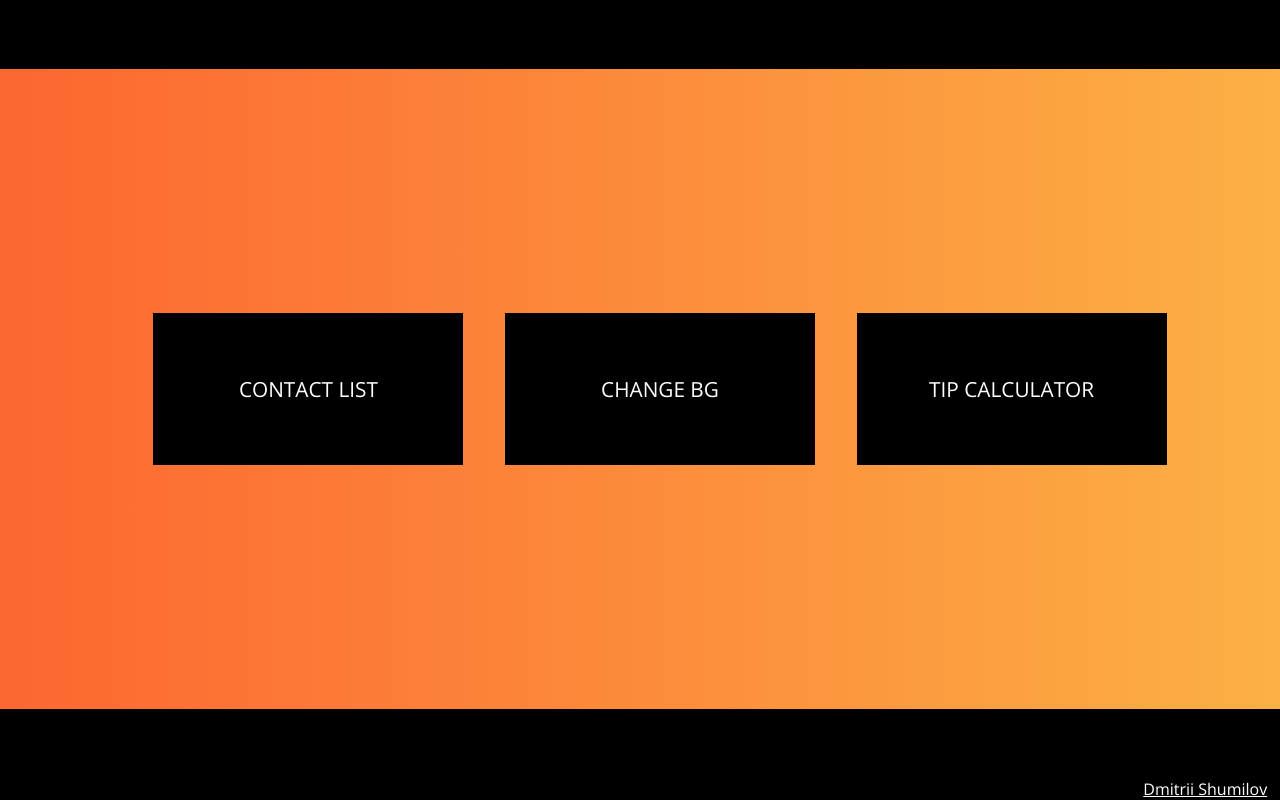
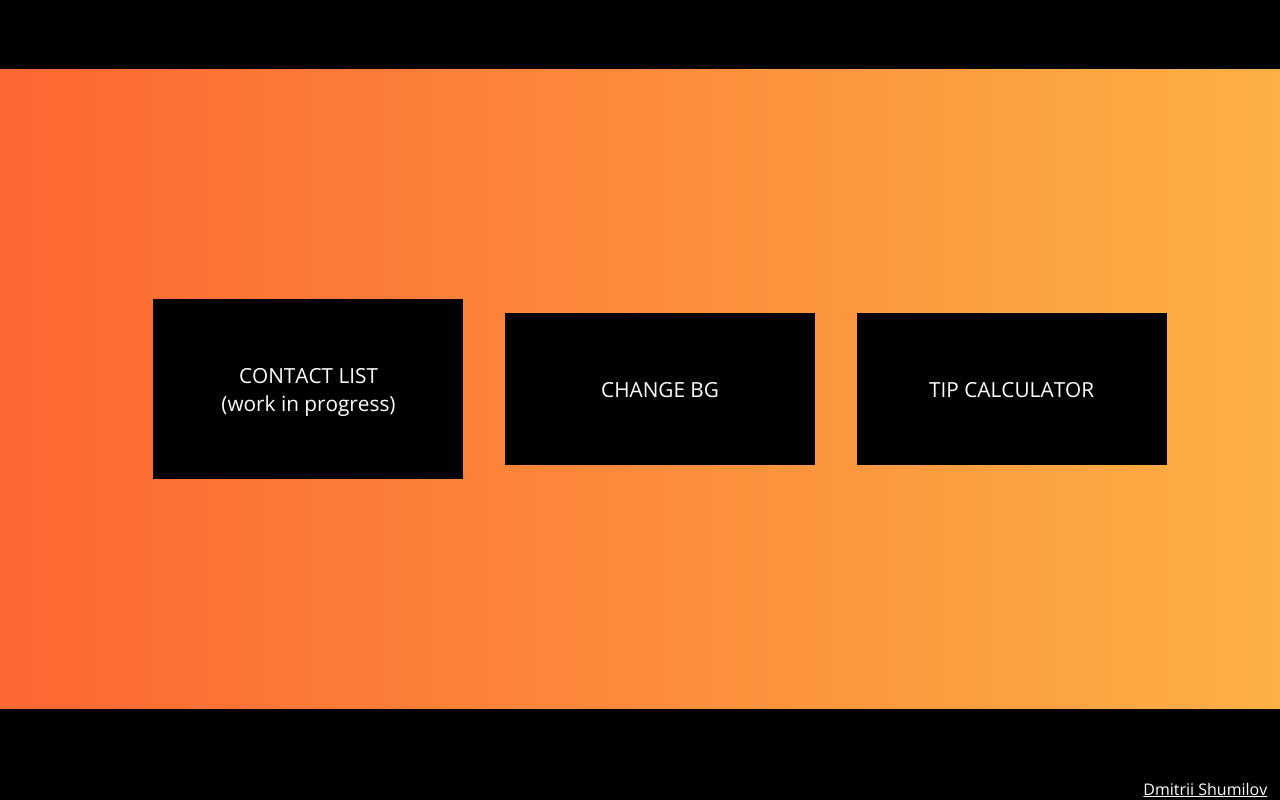
Before and after one commit to 1DmitriiShumilov1/JavaScriptShowcase, a plain HTML site: page index.html in a window 1280 px wide. Drawn offline with nearby package versions, Linux system fonts and the light colour scheme.

Commit message:
'wip' added

```diff
--- a/index.html
+++ b/index.html
@@ -12,7 +12,7 @@
 
     <header class="main-header">
         <ul class="main-list">
-            <a href="contact-list.html">CONTACT LIST</a>
+            <a href="contact-list.html">CONTACT LIST (work in progress)</a>
             <a href="change-bg.html">CHANGE BG</a>
             <a href="tip-calculator.html">TIP CALCULATOR</a>
             <!--How much was the bill, how was the service,
```
